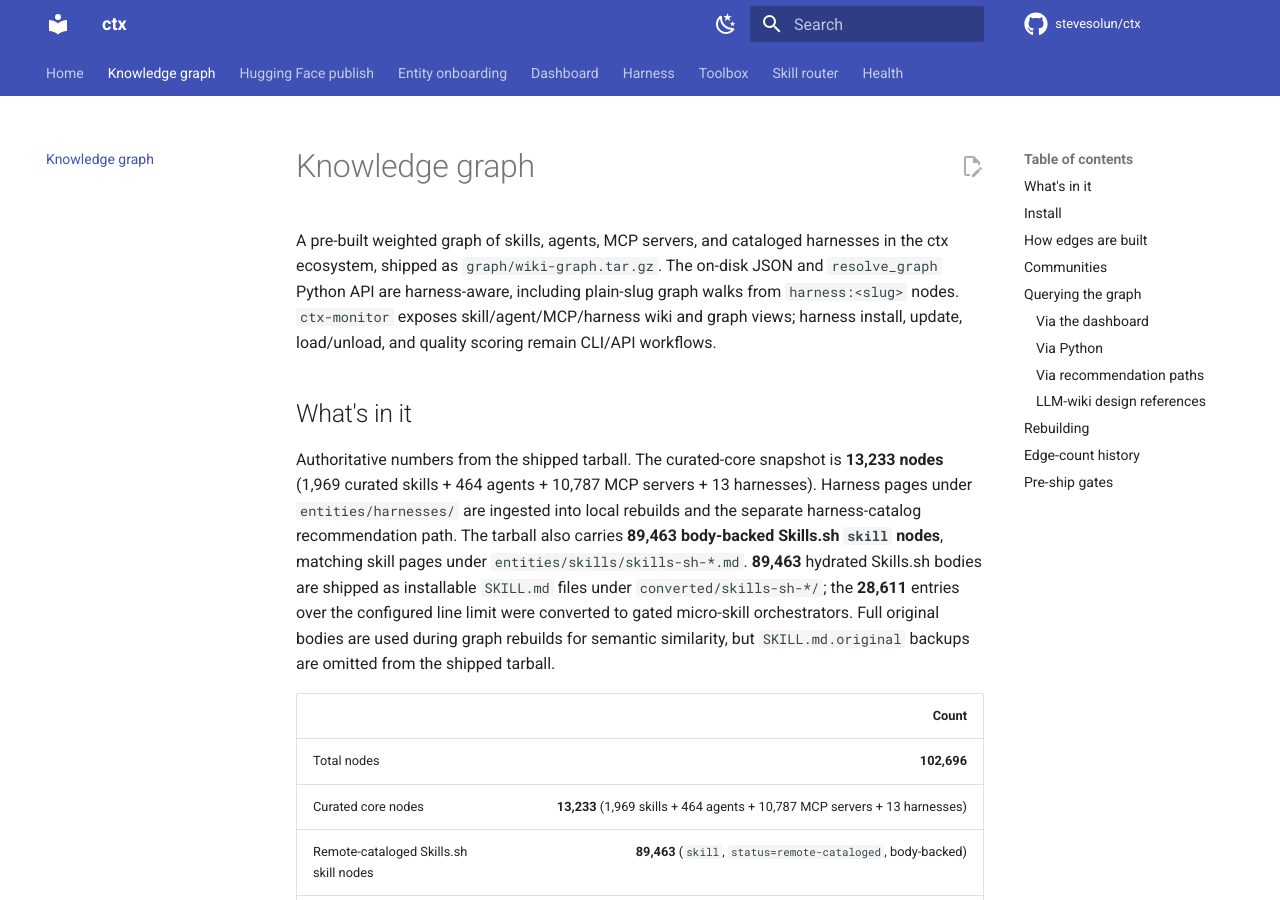
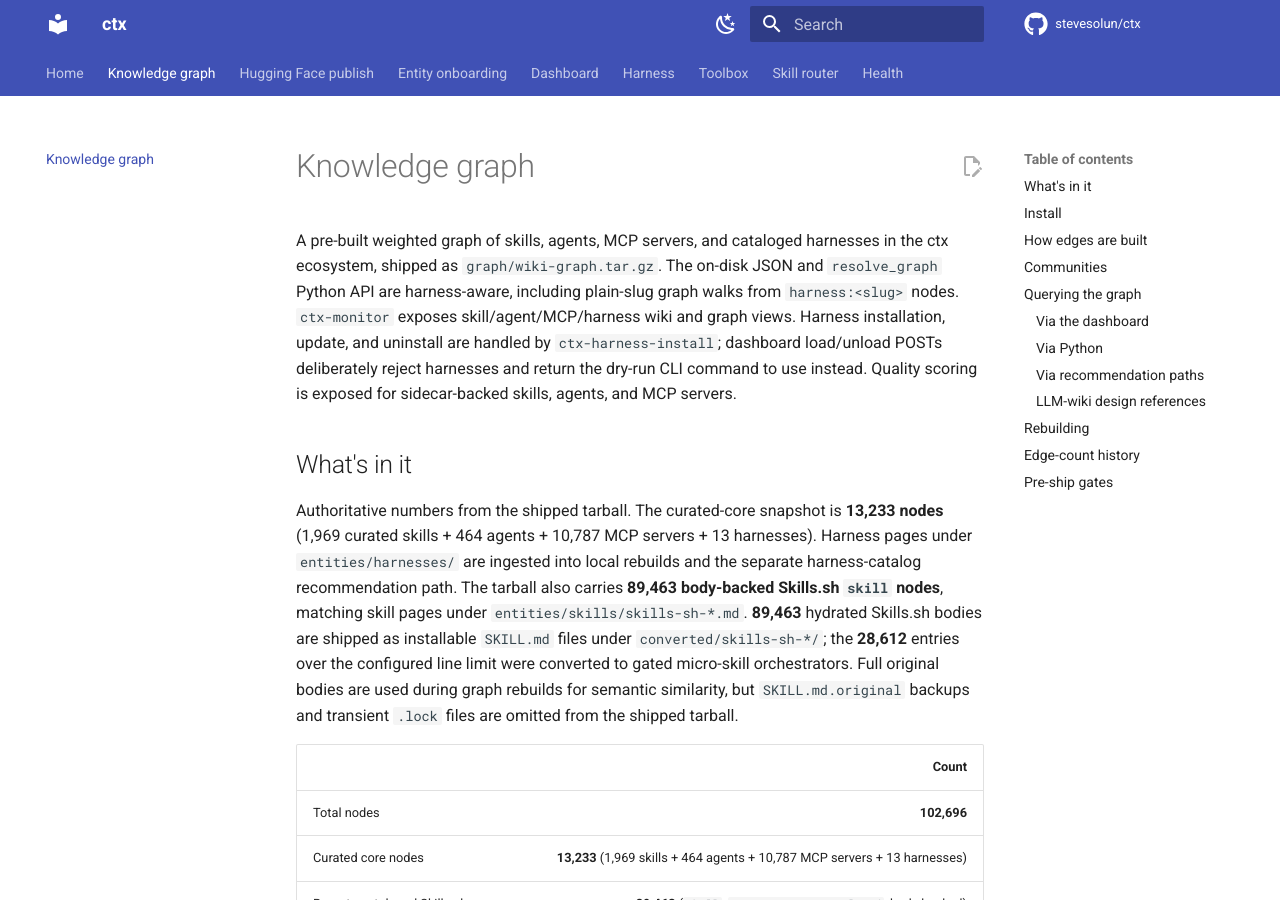
Before and after one commit to stevesolun/ctx, an MkDocs documentation site: the page built from docs/knowledge-graph.md, in a window 1280 px wide and 900 px high. Built offline with MkDocs 1.6.1 and Material for MkDocs 9.7.7, drawn with Linux system fonts in a browser that asks for light colours; comment, search, counter and statistics services are not loaded; some of the changed text lies outside the part shown.

Commit message:
Refresh graph and dashboard docs

```diff
--- a/docs/knowledge-graph.md
+++ b/docs/knowledge-graph.md
@@ -4,8 +4,11 @@
 harnesses in the ctx ecosystem, shipped as `graph/wiki-graph.tar.gz`.
 The on-disk JSON and `resolve_graph` Python API are harness-aware, including
 plain-slug graph walks from `harness:<slug>` nodes. `ctx-monitor`
-exposes skill/agent/MCP/harness wiki and graph views; harness install,
-update, load/unload, and quality scoring remain CLI/API workflows.
+exposes skill/agent/MCP/harness wiki and graph views. Harness installation,
+update, and uninstall are handled by `ctx-harness-install`; dashboard
+load/unload POSTs deliberately reject harnesses and return the dry-run CLI
+command to use instead. Quality scoring is exposed for sidecar-backed skills,
+agents, and MCP servers.
 
 ## What's in it
 
@@ -16,10 +19,11 @@
 tarball also carries **89,463 body-backed Skills.sh `skill` nodes**,
 matching skill pages under `entities/skills/skills-sh-*.md`. **89,463**
 hydrated Skills.sh bodies are shipped as installable `SKILL.md` files under
-`converted/skills-sh-*/`; the **28,611** entries over the configured line
+`converted/skills-sh-*/`; the **28,612** entries over the configured line
 limit were converted to gated micro-skill orchestrators. Full original bodies
 are used during graph rebuilds for semantic similarity, but
-`SKILL.md.original` backups are omitted from the shipped tarball.
+`SKILL.md.original` backups and transient `.lock` files are omitted from the
+shipped tarball.
 
 | | Count |
 |---|---:|
@@ -230,6 +234,7 @@
 | 2026-05-02 GitNexus MCP pass | **2,960,215** | Added GitNexus as a cataloged MCP server entity with 26 cross-type edges to its Skills.sh skill pages and related architecture/refactoring agents; semantic edge count unchanged. |
 | 2026-05-04 v0.7.3 artifact refresh | **2,960,215** | Hydrated one recoverable Skills.sh command-injection-testing body, raising hydrated Skills.sh `SKILL.md` files to 89,463; generated micro-skill markdown now defangs high-risk command-injection payloads before packaging. Graph topology unchanged. |
 | 2026-05-04 body-backed Skills.sh prune | **2,900,834** | Removed 1,383 Skills.sh records that had no packaged `SKILL.md` body and no parseable Skills.sh prose body. Remaining Skills.sh catalog entries, graph nodes, entity pages, and converted `SKILL.md` bodies are all **89,463**. |
+| 2026-05-05 artifact hygiene refresh | **2,900,834** | Repacked `graph/wiki-graph.tar.gz` to remove transient `.lock` files from the shipped LLM-wiki. Topology unchanged; current tar members: **598,133**. |
 
 The full audit history lives in `CHANGELOG.md`. The current build is
 fully reproducible from the wiki content.
```
Also changed, not shown: docs/dashboard.md (+7 -4 lines), docs/index.md (+2 -3 lines), docs/skill-lifecycle-and-dashboard.md (+3 -3 lines), docs/skill-quality-install.md (+2 -3 lines), graph/README.md (+10 -6 lines).
